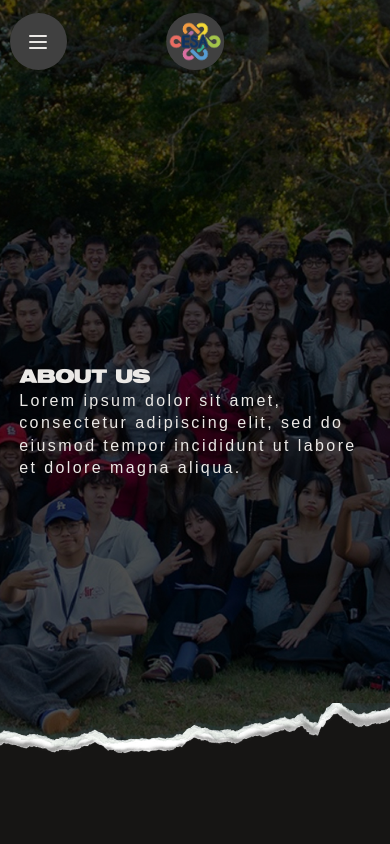
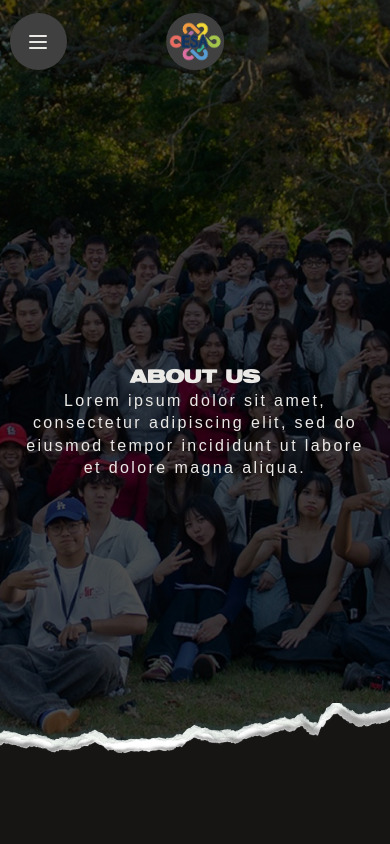
Before and after one commit to UoaWDCC/esa, a Next.js app: page /about-us in a window 390 px wide. Shown: the top 844 px of the page. Built offline with nearby package versions, Linux system fonts and the light colour scheme; a web font is replaced by a local one.

Commit message:
Improve text content on mobile

```diff
--- a/src/app/(frontend)/about-us/_components/AboutUs.tsx
+++ b/src/app/(frontend)/about-us/_components/AboutUs.tsx
@@ -6,7 +6,7 @@ export default function AboutUs() {
         <div className="flex items-center justify-center bg-[url(/images/aboutus/AboutUsImage.jpg)] bg-cover bg-no-repeat bg-center min-h-screen relative px-6 md:px-0">
             <div className="flex items-center gap-2">
                 {/* About Us Text */}
-                <div className="flex flex-col md:w-[28rem]">
+                <div className="flex flex-col text-center md:text-start md:w-[28rem]">
                     <h3>ABOUT US</h3>
                     <p className="text-xl tracking-[0.15em]">
                         Lorem ipsum dolor sit amet, consectetur adipiscing elit, sed do eiusmod
--- a/src/app/(frontend)/about-us/_components/JoinExecTeam.tsx
+++ b/src/app/(frontend)/about-us/_components/JoinExecTeam.tsx
@@ -3,8 +3,8 @@ import React from 'react';
 
 export default function JoinExecTeam() {
     return (
-        <div className="flex items-center justify-start bg-[url(/images/aboutus/ExecTeamBg.jpg)] bg-cover bg-no-repeat bg-center min-h-[150vh] relative">
-            <div className="flex flex-col px-6 md:px-0 md:pl-20 w-[38rem] gap-20">
+        <div className="flex items-center justify-center md:justify-start bg-[url(/images/aboutus/ExecTeamBg.jpg)] bg-cover bg-no-repeat bg-center min-h-[150vh] relative">
+            <div className="flex flex-col px-6 text-center md:text-left md:px-0 md:pl-20 w-[38rem] gap-20">
                 {/* First Half of text */}
                 <div className="flex flex-col gap-5">
                     <h3>Join our Exec Team</h3>
```
